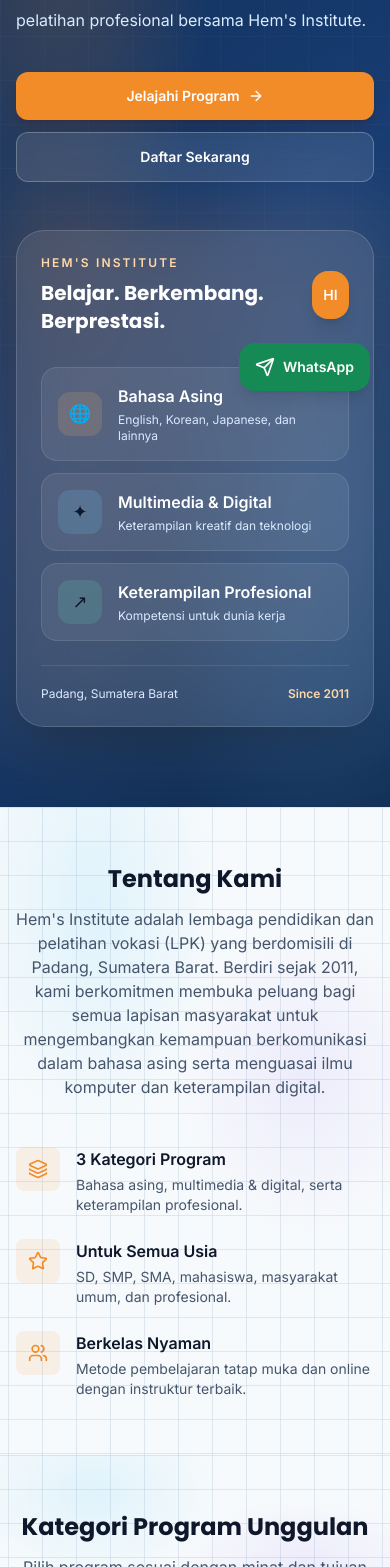
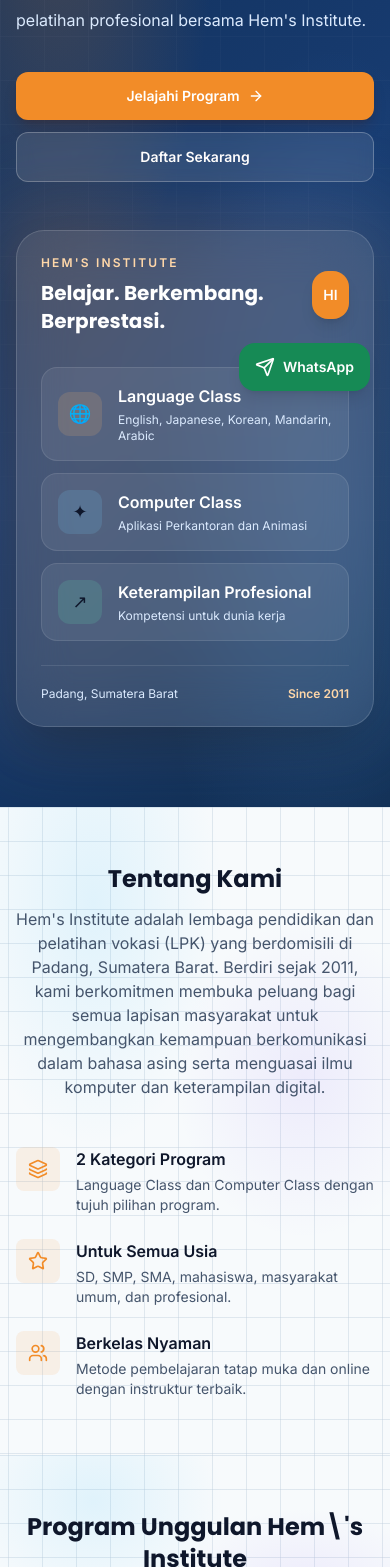
Before and after one commit to hemsinstitute-pdg11/hemsinstitute-v2, a Next.js app: page / in a window 390 px wide. Shown: the part 433-2000 px from the top of the page. Built offline with nearby package versions, Linux system fonts and the light colour scheme; no server answers; the database is empty.

Commit message:
Refresh homepage for new flagship program catalog

```diff
--- a/src/app/page.tsx
+++ b/src/app/page.tsx
@@ -14,11 +14,11 @@ export const dynamic = "force-dynamic";
 export const metadata = {
   title: "Beranda",
   description:
-    "Kembangkan keterampilan Anda dan bangun masa depan Anda dengan program bahasa asing, multimedia, dan keterampilan profesional di Hem's Institute Padang. Daftar sekarang.",
+    "Kembangkan kemampuan bahasa dan komputer melalui English Class sebagai program unggulan, serta Japanese, Korean, Mandarin, Arabic, Aplikasi Perkantoran, dan Animasi di Hem's Institute Padang.",
   openGraph: {
     title: "Beranda - Hem's Institute",
     description:
-      "Temukan potensi terbaik Anda melalui program bahasa asing dan keterampilan digital bersama Hem's Institute.",
+      "Temukan program Language Class dan Computer Class bersama Hem's Institute. English Class sebagai program unggulan.",
     type: "website",
   },
 };
@@ -52,13 +52,13 @@ async function getFeaturedPrograms() {
     .from(programs)
     .innerJoin(programCategories, eq(programs.categoryId, programCategories.id))
     .where(and(eq(programs.isActive, true)))
+    .orderBy(programs.displayOrder)
     .limit(6);
 }
 
 const categoryKey = (slug: string) => {
-  if (slug === "bahasa-asing") return "bahasa";
-  if (slug === "multimedia-digital") return "digital";
-  return "profesional";
+  if (slug === "language-class") return "bahasa";
+  return "digital";
 };
 
 export default async function HomePage() {
@@ -118,15 +118,15 @@ export default async function HomePage() {
                 <div className="flex items-center gap-4 rounded-2xl border border-white/10 bg-white/[0.07] p-4">
                   <span className="grid size-11 shrink-0 place-items-center rounded-xl bg-orange-300/15 text-lg">🌐</span>
                   <div>
-                    <p className="font-semibold text-white">Bahasa Asing</p>
-                    <p className="mt-1 text-xs text-blue-100">English, Korean, Japanese, dan lainnya</p>
+                    <p className="font-semibold text-white">Language Class</p>
+                    <p className="mt-1 text-xs text-blue-100">English, Japanese, Korean, Mandarin, Arabic</p>
                   </div>
                 </div>
                 <div className="flex items-center gap-4 rounded-2xl border border-white/10 bg-white/[0.07] p-4">
                   <span className="grid size-11 shrink-0 place-items-center rounded-xl bg-sky-300/15 text-lg">✦</span>
                   <div>
-                    <p className="font-semibold text-white">Multimedia & Digital</p>
-                    <p className="mt-1 text-xs text-blue-100">Keterampilan kreatif dan teknologi</p>
+                    <p className="font-semibold text-white">Computer Class</p>
+                    <p className="mt-1 text-xs text-blue-100">Aplikasi Perkantoran dan Animasi</p>
                   </div>
                 </div>
                 <div className="flex items-center gap-4 rounded-2xl border border-white/10 bg-white/[0.07] p-4">
@@ -165,10 +165,9 @@ export default async function HomePage() {
                 <Layers className="size-5" />
               </div>
               <div>
-                <h3 className="font-semibold text-slate-900">3 Kategori Program</h3>
+                <h3 className="font-semibold text-slate-900">2 Kategori Program</h3>
                 <p className="text-sm text-slate-600 mt-1">
-                  Bahasa asing, multimedia &amp; digital, serta keterampilan
-                  profesional.
+                  Language Class dan Computer Class dengan tujuh pilihan program.
                 </p>
               </div>
             </div>
@@ -202,13 +201,13 @@ export default async function HomePage() {
       <section className="grid-surface bg-slate-50 py-14 sm:py-20">
         <div className="mx-auto max-w-7xl px-4 sm:px-6 lg:px-8">
           <div className="text-center mb-12">
-            <h2 className="font-heading font-bold text-2xl md:text-3xl text-slate-900 mb-3">Kategori Program Unggulan</h2>
+            <h2 className="font-heading font-bold text-2xl md:text-3xl text-slate-900 mb-3">Program Unggulan Hem\'s Institute</h2>
             <p className="text-slate-600">
-              Pilih program sesuai dengan minat dan tujuan pembelajaran Anda.
+              English Class menjadi program unggulan kami, didukung pilihan Language Class dan Computer Class.
             </p>
           </div>
 
-          <div className="grid gap-5 md:grid-cols-3">
+          <div className="grid gap-5 md:grid-cols-2">
             {categories.map((cat) => (
               <Card
                 key={cat.id}
@@ -267,7 +266,7 @@ export default async function HomePage() {
             </div>
           </div>
 
-          <div className="mt-12 grid grid-cols-1 md:grid-cols-3 gap-6">
+          <div className="mt-12 grid grid-cols-1 md:grid-cols-2 lg:grid-cols-3 gap-6">
             {featured.map((p) => (
               <Card key={p.id} padded className="hover:shadow-card transition-shadow duration-300">
                 <ImagePlaceholder
```
